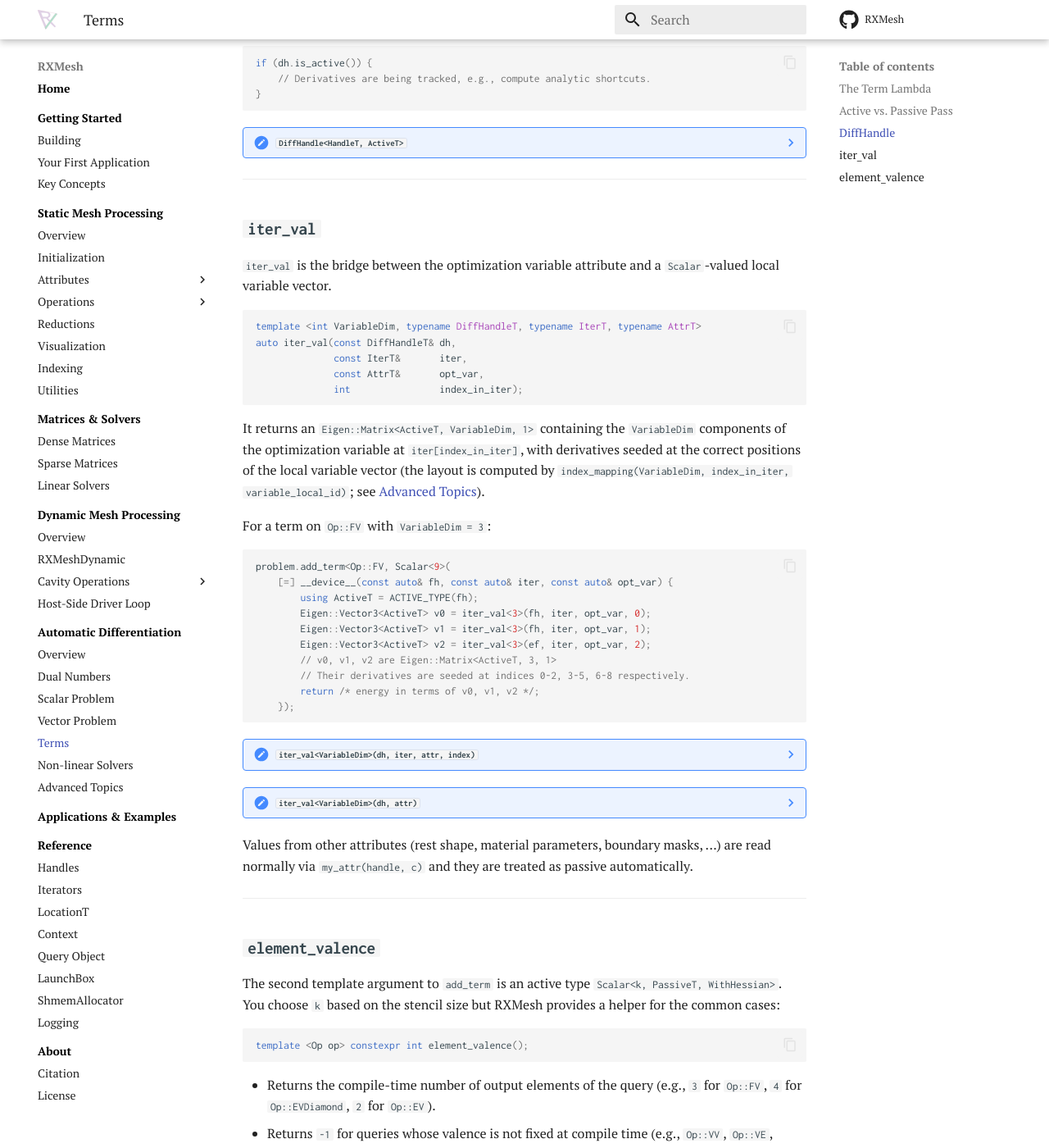
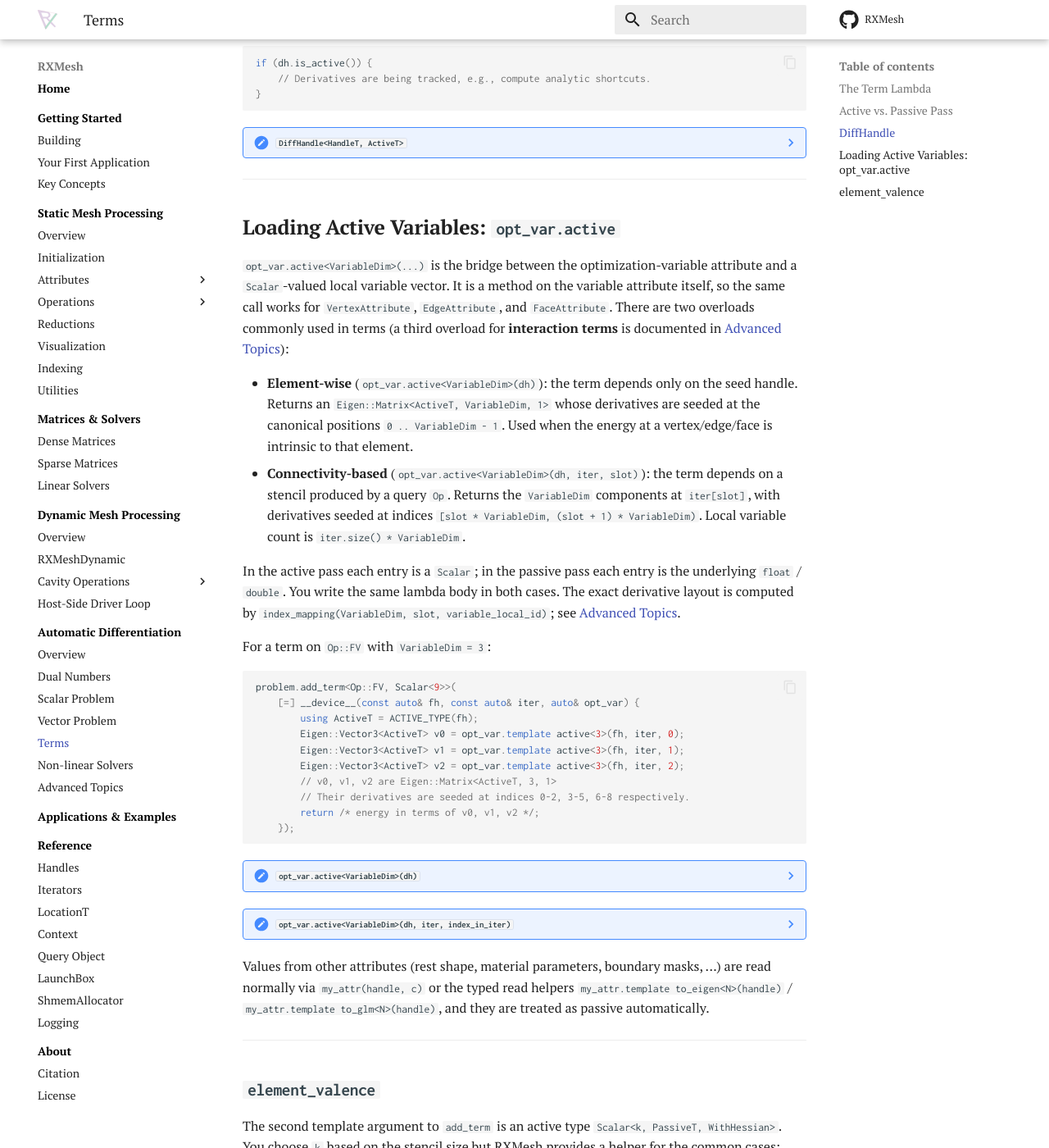
Before and after one commit to Ahdhn/RXMeshDocs, an MkDocs documentation site: the page built from docs/rxmesh/diff/terms.md, in a window 1280 px wide and 1400 px high, scrolled down 1656 px. Shown: the whole window at 82% size. Built offline with MkDocs 1.6.1 and Material for MkDocs 9.7.7, drawn with Linux system fonts in a browser that asks for light colours; comment, search, counter and statistics services are not loaded; some of the changed text lies outside the part shown.

Commit message:
Update terms.md

````diff
--- a/docs/rxmesh/diff/terms.md
+++ b/docs/rxmesh/diff/terms.md
@@ -5,7 +5,7 @@ When defining an objective function for optimization, a **term** is one additive
 This page explains the three building blocks that are used to define a term:
 
 - **`DiffHandle`**: the handle type passed to the lambda, which knows whether the current pass is active or passive.
-- **`iter_val`**: the helper that reads the optimization variables attribute into a pre-seeded `Eigen` vector of `Scalar` values.
+- **`opt_var.active<...>()`**: the method on the optimization-variable attribute that loads its values into a pre-seeded `Eigen` vector of `Scalar` values.
 - **`element_valence`**: the compile-time helper that relates a query `Op` to the local variable vector size.
 
 ---
@@ -16,11 +16,11 @@ Once you own a [`DiffScalarProblem`](scalar_problem.md) or [`DiffVectorProblem`]
 
 ```cpp
 problem.add_term<Op::EV>(
-    [=] __device__(const auto& eh, const auto& iter, const auto& opt_var) {
+    [=] __device__(const auto& eh, const auto& iter, auto& opt_var) {
         using ActiveT = ACTIVE_TYPE(eh);
-        Eigen::Vector3<ActiveT> v0 = iter_val<3>(eh, iter, opt_var, 0);
-        Eigen::Vector3<ActiveT> v1 = iter_val<3>(eh, iter, opt_var, 1);
-        auto d  = v0 - v1;
+        Eigen::Vector3<ActiveT> v0 = opt_var.template active<3>(eh, iter, 0);
+        Eigen::Vector3<ActiveT> v1 = opt_var.template active<3>(eh, iter, 1);
+        auto d = v0 - v1;
         return d.dot(d);
     });
 ```
@@ -54,7 +54,7 @@ Every term lambda receives a `DiffHandle` instead of a raw `VertexHandle` / `Edg
     ```
 
 
-Inside the lambda you mostly just forward the handle to `iter_val` and to attributes. The one method worth knowing is:
+Inside the lambda you mostly just forward the handle to `opt_var.active<...>` and to attributes. The one method worth knowing is:
 
 ```cpp
 if (dh.is_active()) {
@@ -68,43 +68,37 @@ if (dh.is_active()) {
     - The aliases `DiffVertexHandle`, `DiffEdgeHandle`, `DiffFaceHandle` are typically what you write in lambda signatures, or you can use `auto&` and let template deduction do it.
 ---
 
-## **`iter_val`** { #iter_val }
+## **Loading Active Variables: `opt_var.active`** { #active }
 
-`iter_val` is the bridge between the optimization variable attribute and a `Scalar`-valued local variable vector.
+`opt_var.active<VariableDim>(...)` is the bridge between the optimization-variable attribute and a `Scalar`-valued local variable vector. It is a method on the variable attribute itself, so the same call works for `VertexAttribute`, `EdgeAttribute`, and `FaceAttribute`. There are two overloads commonly used in terms (a third overload for **interaction terms** is documented in [Advanced Topics](advanced.md#interaction-terms)):
 
-```cpp
-template <int VariableDim, typename DiffHandleT, typename IterT, typename AttrT>
-auto iter_val(const DiffHandleT& dh,
-              const IterT&       iter,
-              const AttrT&       opt_var,
-              int                index_in_iter);
-```
+- **Element-wise** (`opt_var.active<VariableDim>(dh)`): the term depends only on the seed handle. Returns an `Eigen::Matrix<ActiveT, VariableDim, 1>` whose derivatives are seeded at the canonical positions `0 .. VariableDim - 1`. Used when the energy at a vertex/edge/face is intrinsic to that element.
+- **Connectivity-based** (`opt_var.active<VariableDim>(dh, iter, slot)`): the term depends on a stencil produced by a query `Op`. Returns the `VariableDim` components at `iter[slot]`, with derivatives seeded at indices `[slot * VariableDim, (slot + 1) * VariableDim)`. Local variable count is `iter.size() * VariableDim`.
 
-It returns an `Eigen::Matrix<ActiveT, VariableDim, 1>` containing the `VariableDim` components of the optimization variable at `iter[index_in_iter]`, with derivatives seeded at the correct positions of the local variable vector (the layout is computed by `index_mapping(VariableDim, index_in_iter, variable_local_id)`; see [Advanced Topics](advanced.md#util)).
+In the active pass each entry is a `Scalar`; in the passive pass each entry is the underlying `float` / `double`. You write the same lambda body in both cases. The exact derivative layout is computed by `index_mapping(VariableDim, slot, variable_local_id)`; see [Advanced Topics](advanced.md#util).
 
 For a term on `Op::FV` with `VariableDim = 3`:
 
 ```cpp
-problem.add_term<Op::FV, Scalar<9>(
-    [=] __device__(const auto& fh, const auto& iter, const auto& opt_var) {
+problem.add_term<Op::FV, Scalar<9>>(
+    [=] __device__(const auto& fh, const auto& iter, auto& opt_var) {
         using ActiveT = ACTIVE_TYPE(fh);
-        Eigen::Vector3<ActiveT> v0 = iter_val<3>(fh, iter, opt_var, 0);
-        Eigen::Vector3<ActiveT> v1 = iter_val<3>(fh, iter, opt_var, 1);
-        Eigen::Vector3<ActiveT> v2 = iter_val<3>(ef, iter, opt_var, 2);
+        Eigen::Vector3<ActiveT> v0 = opt_var.template active<3>(fh, iter, 0);
+        Eigen::Vector3<ActiveT> v1 = opt_var.template active<3>(fh, iter, 1);
+        Eigen::Vector3<ActiveT> v2 = opt_var.template active<3>(fh, iter, 2);
         // v0, v1, v2 are Eigen::Matrix<ActiveT, 3, 1>
         // Their derivatives are seeded at indices 0-2, 3-5, 6-8 respectively.
         return /* energy in terms of v0, v1, v2 */;
     });
 ```
 
-??? note "`iter_val<VariableDim>(dh, iter, attr, index)`"
-    Reads `VariableDim` components of `attr` at `iter[index]`, returning an `Eigen::Matrix<ActiveT, VariableDim, 1>`. In the active pass the result is a vector of `Scalar` with derivatives seeded at the correct local indices.
+??? note "`opt_var.active<VariableDim>(dh)`"
+    Single-handle overload. Returns the `VariableDim` components of `opt_var` at the seed handle `dh` as an `Eigen::Matrix<ActiveT, VariableDim, 1>`. In the active pass each entry is a `Scalar` with `grad()[j] = 1` at component `j`. Used when a term does not depend on a stencil (e.g., `Op::V` per-element residuals).
 
-??? note "`iter_val<VariableDim>(dh, attr)`"
-    Single-element (i.e., the computation does not depend on a stencil information) read that can be used when a term only needs the value at the seed handle, e.g., an `Op::V`.
+??? note "`opt_var.active<VariableDim>(dh, iter, index_in_iter)`"
+    Connectivity overload. Reads the `VariableDim` components of `opt_var` at `iter[index_in_iter]` and returns them as an `Eigen::Matrix<ActiveT, VariableDim, 1>`. In the active pass derivatives are seeded so that this slot is the active block in a local variable vector of size `iter.size() * VariableDim`.
 
-
-Values from other attributes (rest shape, material parameters, boundary masks, ...) are read normally via `my_attr(handle, c)` and they are treated as passive automatically.
+Values from other attributes (rest shape, material parameters, boundary masks, ...) are read normally via `my_attr(handle, c)` or the typed read helpers `my_attr.template to_eigen<N>(handle)` / `my_attr.template to_glm<N>(handle)`, and they are treated as passive automatically.
 
 ---
 
````
